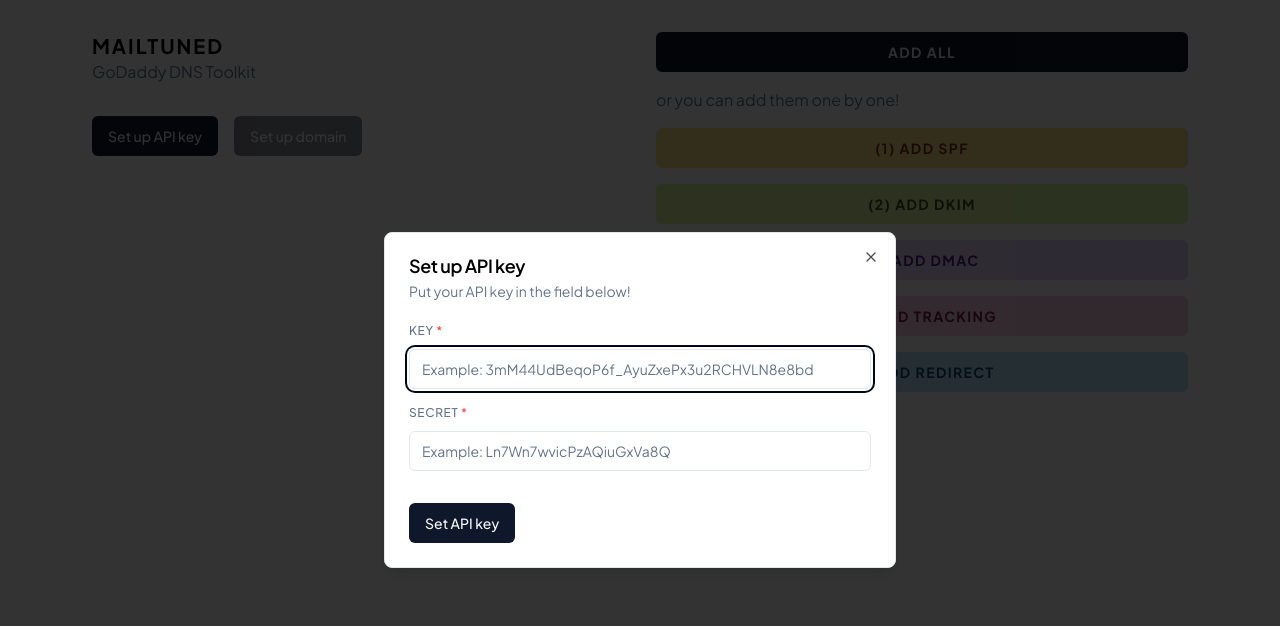
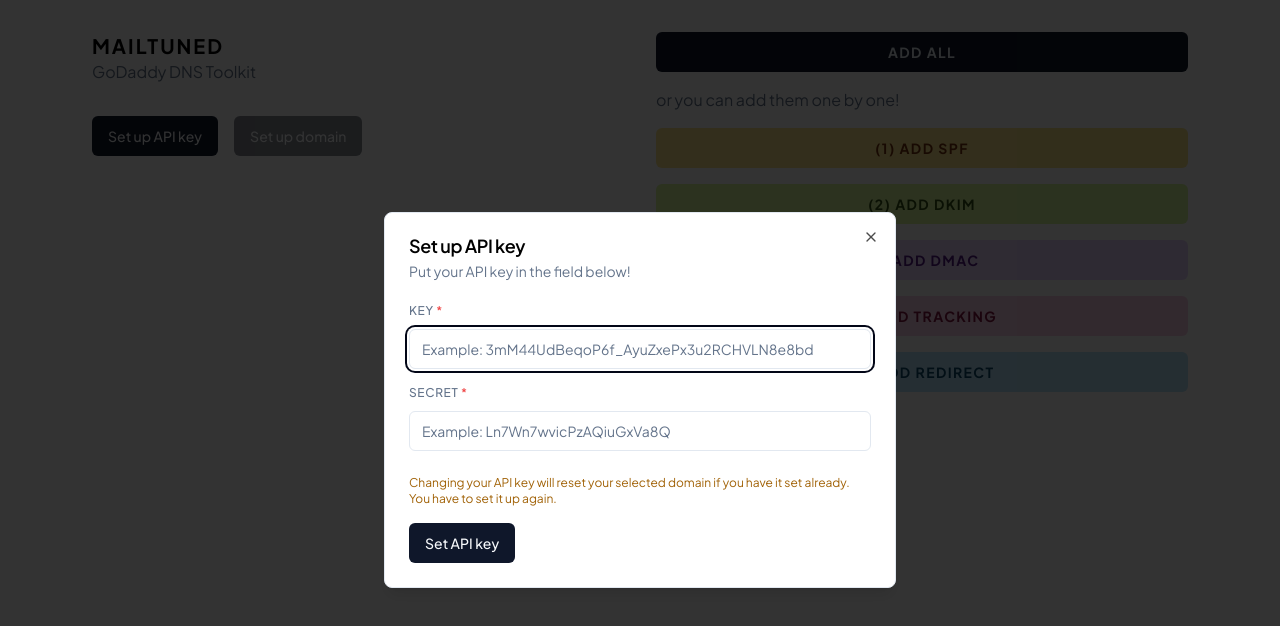
Before and after one commit to acomarcho/mailtuned, a Next.js app: page / in a window 1280 px wide. Both pictures are taken after a click on the button "Set up API key". Shown: the top 626 px of the page. Built offline with nearby package versions, Linux system fonts and the light colour scheme.

Commit message:
Feat: Reset domain on API key change

```diff
--- a/components/home/set-up-api-key.tsx
+++ b/components/home/set-up-api-key.tsx
@@ -15,6 +15,7 @@ import { useState } from "react";
 import { useAtom } from "jotai";
 import { apiKeyAtom } from "@/lib/atoms/api-key";
 import { toast } from "sonner";
+import { domainAtom } from "@/lib/atoms/domain";
 
 type ApiKeyInput = {
   key: string;
@@ -23,6 +24,7 @@ type ApiKeyInput = {
 
 export default function SetUpApiKey() {
   const [apiKey, setApiKey] = useAtom(apiKeyAtom);
+  const [domain, setDomain] = useAtom(domainAtom);
 
   const [isDialogOpen, setIsDialogOpen] = useState(false);
 
@@ -38,7 +40,12 @@ export default function SetUpApiKey() {
       secret: data.secret,
     });
     handleOpenChange(false);
-    toast.success("Successfully set API key!");
+    toast.success(
+      "Successfully set API key! Your domain information has been reset."
+    );
+    if (domain) {
+      setDomain(undefined);
+    }
   };
 
   const handleOpenChange = (isOpen: boolean) => {
@@ -92,7 +99,11 @@ export default function SetUpApiKey() {
           {errors.secret && (
             <p className="text-red-500 text-xs mt-2">Secret must be filled!</p>
           )}
-          <Button type="submit" className="mt-8">
+          <p className="text-yellow-700 text-xs mt-6">
+            Changing your API key will reset your selected domain if you have it
+            set already. You have to set it up again.
+          </p>
+          <Button type="submit" className="mt-4">
             Set API key
           </Button>
         </form>
```
